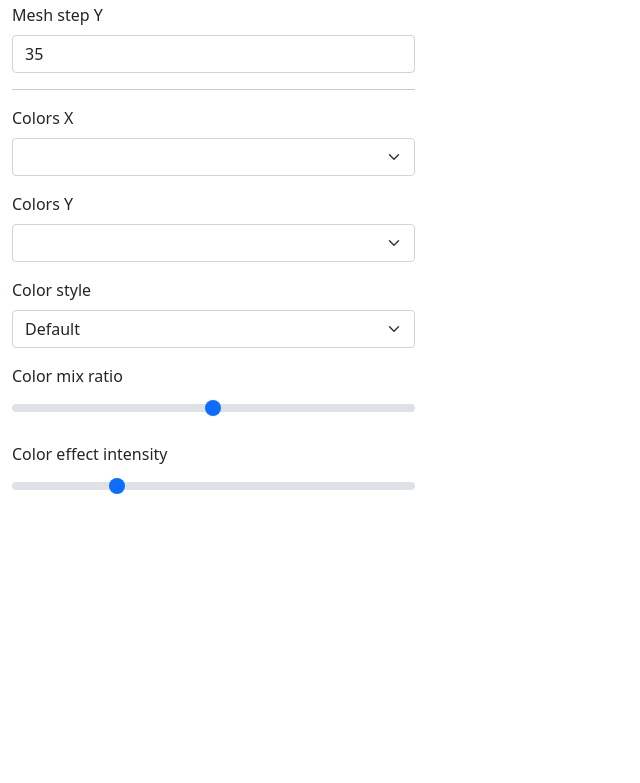
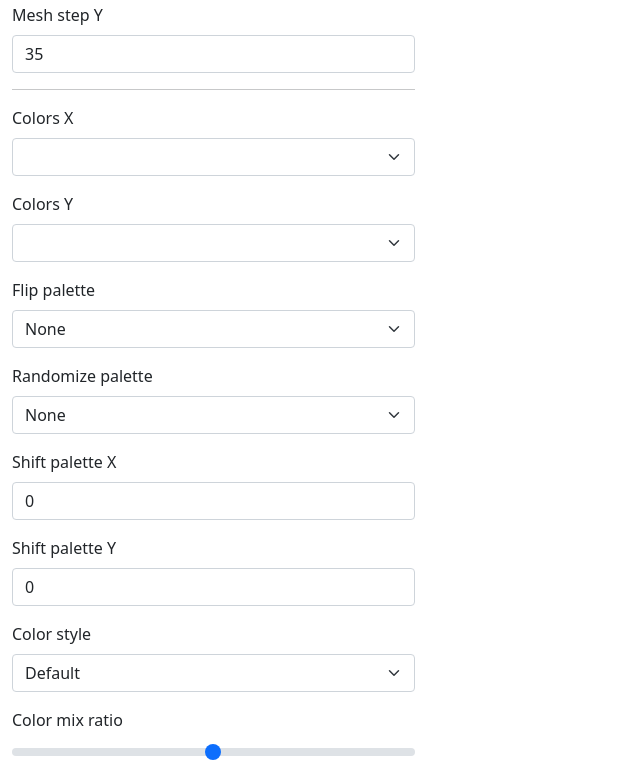
Before and after one commit to n-at/triangle-patterns-generator, a plain HTML site: page index.html in a window 1280 px wide. Shown: the part 500-1283 px from the top of the page, without its empty margins (0-640 px from the left). Before the commit the page ends 1020 px from the top, so only its background shows below. Drawn offline with nearby package versions, Linux system fonts and the light colour scheme; a script that the page names is missing.

Commit message:
palette flip, shift and randomization

```diff
--- a/index.html
+++ b/index.html
@@ -5,7 +5,7 @@
     <meta name="viewport" content="width=device-width, initial-scale=1">
     <link href="https://cdn.jsdelivr.net/npm/bootstrap@5.1.3/dist/css/bootstrap.min.css" rel="stylesheet" integrity="sha384-1BmE4kWBq78iYhFldvKuhfTAU6auU8tT94WrHftjDbrCEXSU1oBoqyl2QvZ6jIW3" crossorigin="anonymous">
     <script src="https://cdn.jsdelivr.net/npm/bootstrap@5.1.3/dist/js/bootstrap.bundle.min.js" integrity="sha384-ka7Sk0Gln4gmtz2MlQnikT1wXgYsOg+OMhuP+IlRH9sENBO0LRn5q+8nbTov4+1p" crossorigin="anonymous"></script>
-    <script src="https://cdn.jsdelivr.net/npm/triangle-patterns@1.1.0/dist/triangle-patters.js"></script>
+    <script src="https://cdn.jsdelivr.net/npm/triangle-patterns@1.2.0/dist/triangle-patters.js"></script>
     <title>triangle-patterns-generator</title>
 </head>
 <body>
@@ -56,6 +56,32 @@
             <div class="mb-3">
                 <label for="color-y" class="form-label">Colors Y</label>
                 <select id="color-y" class="form-select"></select>
+            </div>
+            <div class="mb-3">
+                <label for="color-flip-palette" class="form-label">Flip palette</label>
+                <select id="color-flip-palette" class="form-select">
+                    <option value="none">None</option>
+                    <option value="x">X</option>
+                    <option value="y">Y</option>
+                    <option value="both">Both</option>
+                </select>
+            </div>
+            <div class="mb-3">
+                <label for="color-randomize-palette" class="form-label">Randomize palette</label>
+                <select id="color-randomize-palette" class="form-select">
+                    <option value="none">None</option>
+                    <option value="x">X</option>
+                    <option value="y">Y</option>
+                    <option value="both">Both</option>
+                </select>
+            </div>
+            <div class="mb-3">
+                <label for="color-shift-palette-x" class="form-label">Shift palette X</label>
+                <input type="number" id="color-shift-palette-x" class="form-control" min="0" value="0">
+            </div>
+            <div class="mb-3">
+                <label for="color-shift-palette-y" class="form-label">Shift palette Y</label>
+                <input type="number" id="color-shift-palette-y" class="form-control" min="0" value="0">
             </div>
             <div class="mb-3">
                 <label for="color-style" class="form-label">Color style</label>
@@ -176,6 +202,11 @@
             colorsX: TrianglePattern.colors[document.getElementById('color-x').value],
             colorsY: TrianglePattern.colors[document.getElementById('color-y').value],
 
+            colorFlipPalette: document.getElementById('color-flip-palette').value,
+            colorRandomizePalette: document.getElementById('color-randomize-palette').value,
+            colorShiftPaletteX: document.getElementById('color-shift-palette-x').valueAsNumber,
+            colorShiftPaletteY: document.getElementById('color-shift-palette-y').valueAsNumber,
+
             colorMixRatio: document.getElementById('color-mix-ratio').valueAsNumber / 100.0,
             colorStyle: document.getElementById('color-style').value,
             colorStyleJitterIntensity: document.getElementById('color-effect-intensity').valueAsNumber / 100.0,
```
